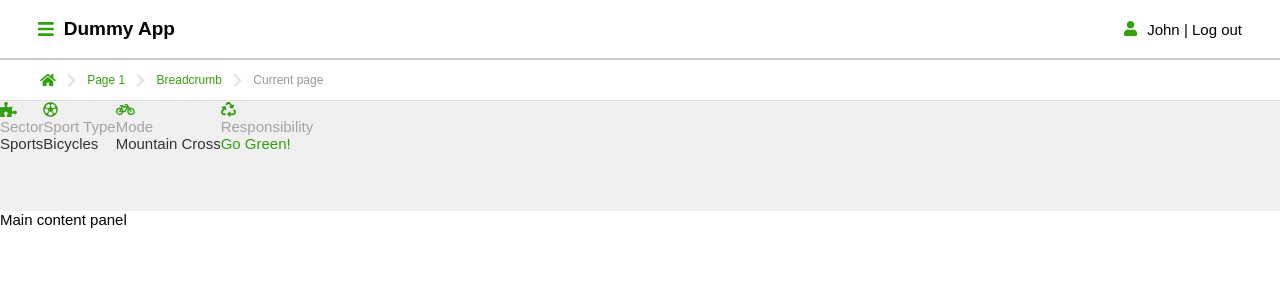
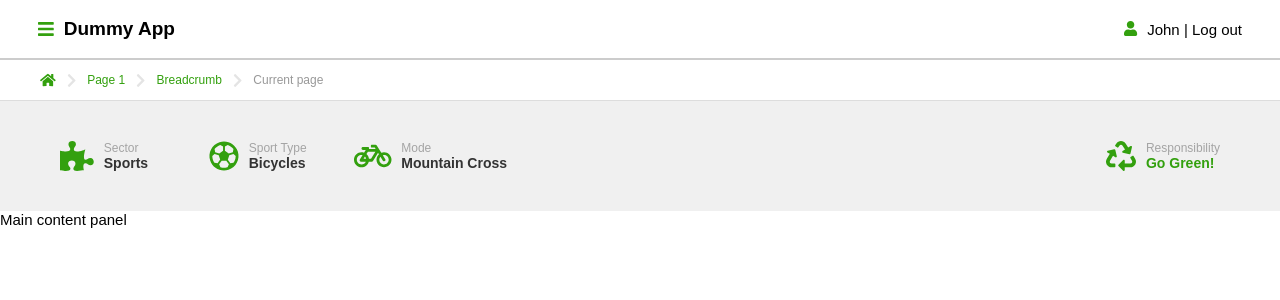
Before and after one commit to laxa88/app-test-panda, a React app: page / in a window 1280 px wide. Shown: the top 300 px of the page. Built offline with nearby package versions, Linux system fonts and the light colour scheme.

Commit message:
Finalise Category Panel section

```diff
--- a/src/components/ItemCategory/index.css
+++ b/src/components/ItemCategory/index.css
@@ -1,11 +1,25 @@
 .body {
+  display: flex;
+  align-items: center;
+  padding: 0 20px;
 }
 
 .icon {
+  font-size: 30px;
+  display: flex;
+  padding-right: 10px;
+}
+
+.text1,
+.text2 {
+  min-width: 65px;
 }
 
 .text1 {
+  font-size: 12px;
 }
 
 .text2 {
+  font-size: 14px;
+  font-weight: bold;
 }
--- a/src/components/ItemCategory/index.jsx
+++ b/src/components/ItemCategory/index.jsx
@@ -16,12 +16,14 @@ class ItemCategory extends React.PureComponent {
           <FontAwesomeIcon icon={faIcon} />
         </div>
 
-        <div style={{ color: theme.textColor2 }} className={css.text1}>
-          {text1}
-        </div>
+        <div>
+          <div style={{ color: theme.textColor2 }} className={css.text1}>
+            {text1}
+          </div>
 
-        <div style={{ color: theme.textColor1 }} className={css.text2}>
-          {text2}
+          <div style={{ color: theme.textColor1 }} className={css.text2}>
+            {text2}
+          </div>
         </div>
       </div>
     );
--- a/src/containers/PanelCategory/index.css
+++ b/src/containers/PanelCategory/index.css
@@ -1,6 +1,9 @@
 .body {
   display: flex;
+  align-items: center;
+  justify-content: space-between;
   height: 110px;
+  padding: 0 40px;
 }
 
 .left {
```
Also changed, not shown: 2 other files (tests, documents, lock files or other folders).
